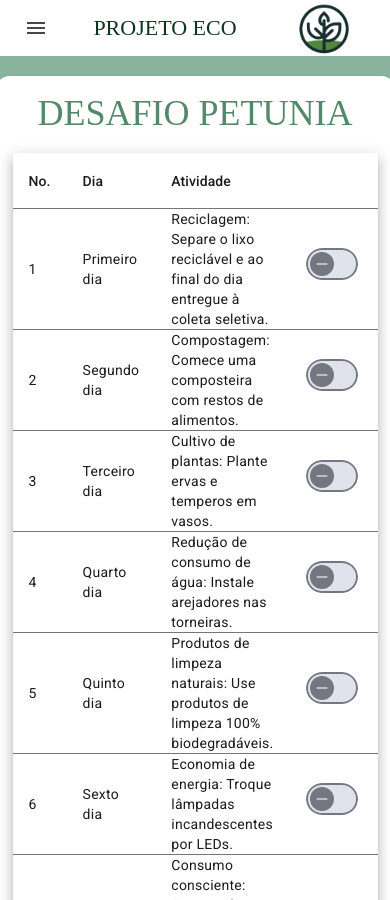
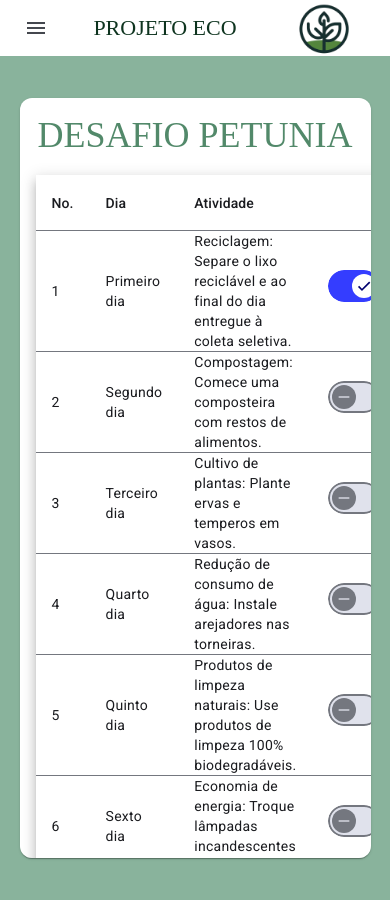
Before and after one commit to juliadgiroldo/desafio-fullsatck, an Angular app: page /desafio-petunia in a window 390 px wide. Built offline with nearby package versions, Linux system fonts and the light colour scheme; data requests are answered from the project's data file; a web font is replaced by a local one.

Commit message:
corrigindo responsividade das páginas dos desafios

```diff
--- a/db.json
+++ b/db.json
@@ -5,7 +5,7 @@
       "position": 1,
       "dia": "Primeiro dia",
       "atividade": "Reciclagem: Separe o lixo reciclável e ao final do dia entregue à coleta seletiva.",
-      "status": false
+      "status": true
     },
     {
       "id": "2",
--- a/src/app/desafios/desafio-catorze-dias/desafio-catorze-dias.component.css
+++ b/src/app/desafios/desafio-catorze-dias/desafio-catorze-dias.component.css
@@ -3,13 +3,15 @@
     display: flex;
     justify-content: center;
     align-items: center;
-    height: auto;
+    width: 100%;
+    height: 100vh;
 }
 
 .card-table{
-    margin: 20px;
     background-color: white;
-    height: auto;
+    max-width: 90%;
+    max-height: 90vh;
+    overflow: auto;
 }
 
 .mat-elevation-z8{
--- a/src/app/desafios/desafio-sete-dias/desafio-sete-dias.component.css
+++ b/src/app/desafios/desafio-sete-dias/desafio-sete-dias.component.css
@@ -1,25 +1,25 @@
-.content{
+.content {
     background-color: #89B39C;
     width: 100%;
-    height: 100%;
+    height: 100vh;
     display: flex;
     justify-content: center;
     align-items: center;
-    height: auto;
 }
 
-.card-table{
-    margin: 20px;
+.card-table {
     background-color: white;
-    height: auto;
+    max-width: 90%;
+    max-height: 90vh;
+    overflow: auto;
 }
 
-.mat-elevation-z8{
-    background-color: white;
+.mat-elevation-z8 {
+    background-color: transparent;
 }
 
-h3{
-    color:  #52896A;
+h3 {
+    color: #52896A;
     text-align: center;
     font-family: 'Fira Sans Condensed';
     margin-top: 15px;
--- a/src/app/desafios/desafio-sete-dias/desafio-sete-dias.component.html
+++ b/src/app/desafios/desafio-sete-dias/desafio-sete-dias.component.html
@@ -17,19 +17,19 @@
             <mat-card-content>
                 <table mat-table [dataSource]="dataSource" class="mat-elevation-z8">
 
-                    <!-- Position Column -->
+                    <!-- no Column -->
                     <ng-container matColumnDef="position">
                         <th mat-header-cell *matHeaderCellDef> No. </th>
                         <td mat-cell *matCellDef="let element"> {{element.position}} </td>
                     </ng-container>
 
-                    <!-- Name Column -->
+                    <!-- dia Column -->
                     <ng-container matColumnDef="dia">
                         <th mat-header-cell *matHeaderCellDef> Dia </th>
                         <td mat-cell *matCellDef="let element"> {{element.dia}} </td>
                     </ng-container>
 
-                    <!-- Weight Column -->
+                    <!-- atividade Column -->
                     <ng-container matColumnDef="atividade">
                         <th mat-header-cell *matHeaderCellDef> Atividade </th>
                         <td mat-cell *matCellDef="let element"> {{element.atividade}} </td>
--- a/src/app/desafios/desafio-trinta-dias/desafio-trinta-dias.component.css
+++ b/src/app/desafios/desafio-trinta-dias/desafio-trinta-dias.component.css
@@ -3,13 +3,15 @@
     display: flex;
     justify-content: center;
     align-items: center;
-    height: auto;
+    width: 100%;
+    height: 100vh;
 }
 
 .card-table{
-    margin: 20px;
     background-color: white;
-    height: auto;
+    max-width: 90%;
+    max-height: 90vh;
+    overflow: auto;
 }
 
 .mat-elevation-z8{
--- a/src/app/home/home.component.css
+++ b/src/app/home/home.component.css
@@ -51,7 +51,6 @@
         align-items: center;
         justify-content: center;
         position: relative;
-        overflow-y: auto;
     }
 
     .desafio-page::before {
@@ -83,8 +82,10 @@
     }
 
     .example-card {
-        width: 360px;
-        height: auto;
+        width: auto;
+        height: 220px;
+        max-height: auto;
+        max-width: 360px;
         background-color: white;
         border-color: #295E41;
         border-width: 2px;
@@ -93,13 +94,14 @@
         color: #0E341F;
     }
 
-    button {
+    .example-card  button{
         background-color: white;
         border-color: #295E41;
-        border-width: 3px;
         border-radius: 10px;
+        border-width: 2px;
         height: 25px;
         color: #0E341F;
+        border-style: solid;
     }
 
     h3 {
@@ -112,5 +114,10 @@
 
     p {
         font-family: 'Fira Sans Condensed';
+        color: #0E341F;
+    }
+
+    mat-card-subtitle{
+        color: #0E341F;
     }
 }
--- a/src/app/home/home.component.html
+++ b/src/app/home/home.component.html
@@ -59,7 +59,7 @@
                         motivação extra.</p>
                 </mat-card-content>
                 <mat-card-actions>
-                    <button mat-button (click)="desafioSeteDias()">Quero este desafio!</button>
+                    <button mat-button (click)="desafioSeteDias()">Iniciar este desafio!</button>
                 </mat-card-actions>
             </mat-card>
 
@@ -74,7 +74,7 @@
                         expandir seus hábitos sustentáveis</p>
                 </mat-card-content>
                 <mat-card-actions>
-                    <button mat-button (click)="desafioCatorzeDias()">Quero este desafio!</button>
+                    <button mat-button (click)="desafioCatorzeDias()">Iniciar este desafio!</button>
                 </mat-card-actions>
             </mat-card>
 
@@ -89,7 +89,7 @@
                         maneira mais sustentável.</p>
                 </mat-card-content>
                 <mat-card-actions>
-                    <button mat-button (click)="desafioTrintaDias()">Quero este desafio!</button>
+                    <button mat-button (click)="desafioTrintaDias()">Iniciar este desafio!</button>
                 </mat-card-actions>
             </mat-card>
         </div>
```
